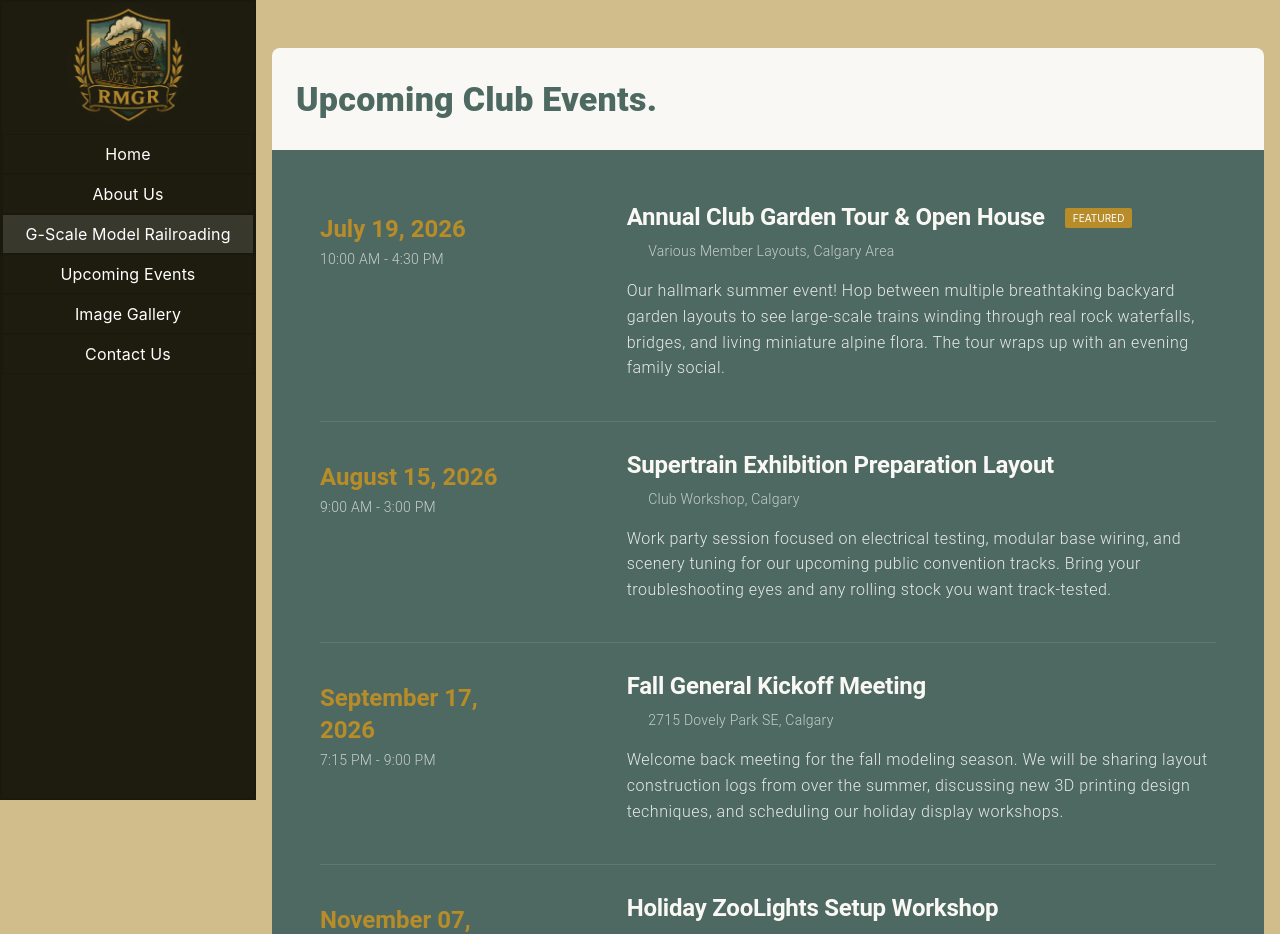
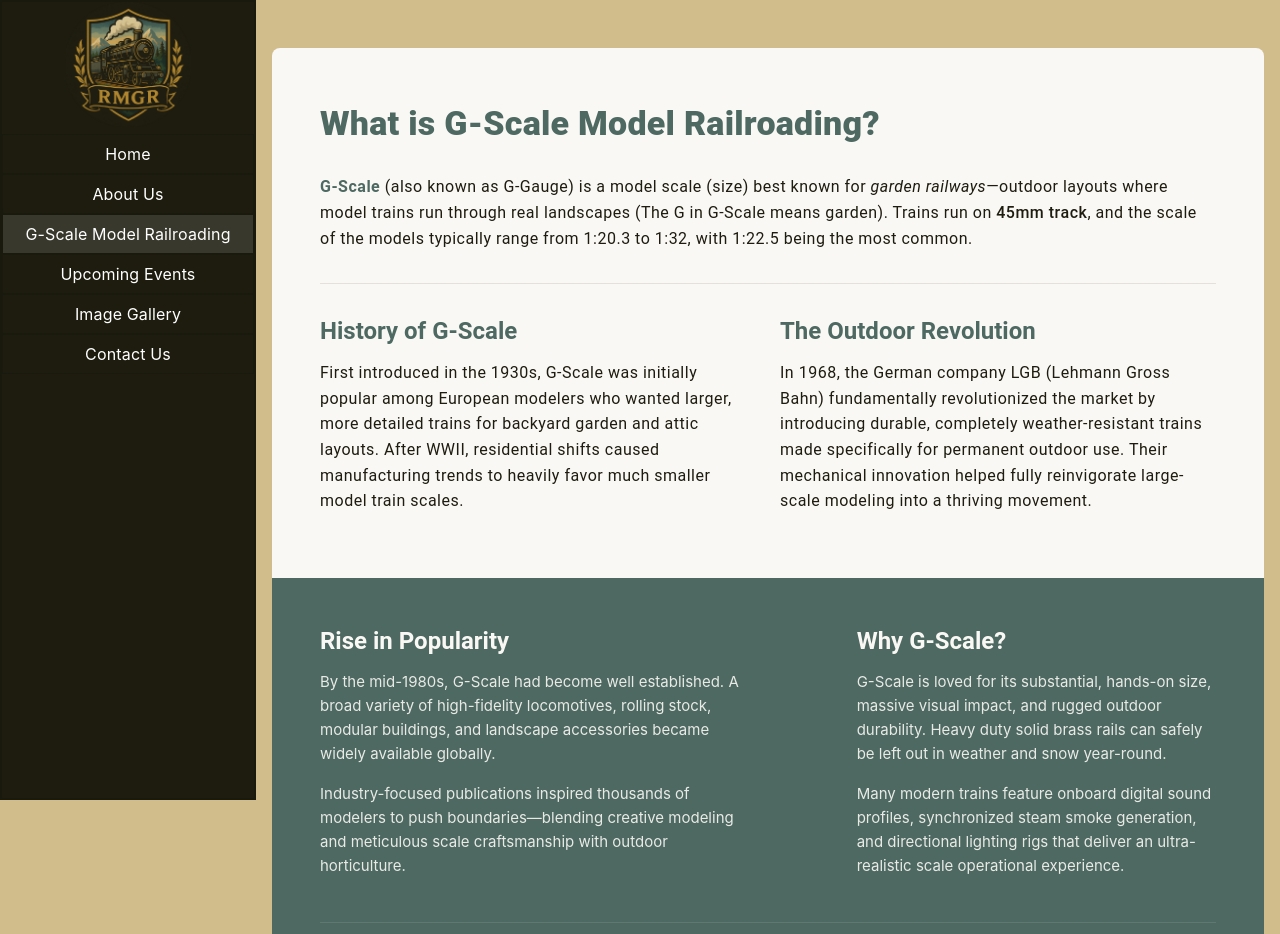
Before and after one commit to TylerSiwy/rocky-mountain-garden-railroaders, a Vue app in the folder rmgr-vue3/: page /g-scale in a window 1280 px wide. Shown: the top 934 px of the page. Built offline with nearby package versions, Linux system fonts and the light colour scheme.

Commit message:
Fix broken routing for G-Scale Page

```diff
--- a/rmgr-vue3/src/views/GScale.vue
+++ b/rmgr-vue3/src/views/GScale.vue
@@ -1,125 +1,105 @@
 <script lang="ts" setup>
-import { computed, ref } from 'vue'
-
-defineOptions({ name: 'UpcomingEvents' })
-
-const eventData = ref([
-  {
-    title: 'Annual Club Garden Tour & Open House',
-    date: 'July 19, 2026',
-    time: '10:00 AM - 4:30 PM',
-    location: 'Various Member Layouts, Calgary Area',
-    description:
-      'Our hallmark summer event! Hop between multiple breathtaking backyard garden layouts to see large-scale trains winding through real rock waterfalls, bridges, and living miniature alpine flora. The tour wraps up with an evening family social.',
-    highlight: true,
-  },
-  {
-    title: 'Supertrain Exhibition Preparation Layout',
-    date: 'August 15, 2026',
-    time: '9:00 AM - 3:00 PM',
-    location: 'Club Workshop, Calgary',
-    description:
-      'Work party session focused on electrical testing, modular base wiring, and scenery tuning for our upcoming public convention tracks. Bring your troubleshooting eyes and any rolling stock you want track-tested.',
-  },
-  {
-    title: 'Fall General Kickoff Meeting',
-    date: 'September 17, 2026',
-    time: '7:15 PM - 9:00 PM',
-    location: '2715 Dovely Park SE, Calgary',
-    description:
-      'Welcome back meeting for the fall modeling season. We will be sharing layout construction logs from over the summer, discussing new 3D printing design techniques, and scheduling our holiday display workshops.',
-    highlight: false,
-  },
-  {
-    title: 'Holiday ZooLights Setup Workshop',
-    date: 'November 07, 2026',
-    time: '10:00 AM - 2:00 PM',
-    location: 'Calgary Zoo, AB',
-    description:
-      'Initial construction and track-laying session for our famous winter display at ZooLights. Volunteers are needed to assemble weather-resistant town layouts and run power conduits.',
-  },
-])
-
-const upcomingEvents = computed(() => {
-  return eventData.value.filter((event) => {
-    const eventDateObj = new Date(event.date)
-    eventDateObj.setHours(23, 59, 59, 999)
-    return eventDateObj >= new Date()
-  })
-})
+// Ensuring the component instance name matches the descriptor inside your routes configuration file perfectly
+defineOptions({ name: 'GScaleInfo' })
 </script>
 
 <template>
   <v-container class="py-12 px-4 bg-background" fluid>
     <v-row justify="center" no-gutters>
-      <v-col class="bg-surface pa-6 rounded-t-lg" cols="12">
+      <v-col class="bg-surface pa-6 pa-sm-12 rounded-t-lg" cols="12">
         <v-card class="w-100 bg-surface" flat>
-          <v-card-item class="pa-0">
+          <v-card-item class="pa-0 mb-6">
             <v-card-title class="text-h4 font-weight-black text-primary pa-0">
-              Upcoming Club Events.
+              What is G-Scale Model Railroading?
             </v-card-title>
           </v-card-item>
+
+          <v-card-text class="pa-0 text-body-1 text-on-surface">
+            <p class="mb-4">
+              <span class="font-weight-bold text-primary">G-Scale</span> (also known as G-Gauge) is
+              a model scale (size) best known for <em>garden railways</em>—outdoor layouts where
+              model trains run through real landscapes (The G in G-Scale means garden). Trains run
+              on <span class="font-weight-medium">45mm track</span>, and the scale of the models
+              typically range from 1:20.3 to 1:32, with 1:22.5 being the most common.
+            </p>
+
+            <v-divider class="my-8 opacity-10"></v-divider>
+
+            <v-row justify="space-between">
+              <v-col class="pe-md-6" cols="12" md="6">
+                <div class="text-h5 font-weight-bold text-primary mb-3">History of G-Scale</div>
+                <p class="mb-4">
+                  First introduced in the 1930s, G-Scale was initially popular among European
+                  modelers who wanted larger, more detailed trains for backyard garden and attic
+                  layouts. After WWII, residential shifts caused manufacturing trends to heavily
+                  favor much smaller model train scales.
+                </p>
+              </v-col>
+
+              <v-col cols="12" md="6">
+                <div class="text-h5 font-weight-bold text-primary mb-3">The Outdoor Revolution</div>
+                <p>
+                  In 1968, the German company LGB (Lehmann Gross Bahn) fundamentally revolutionized
+                  the market by introducing durable, completely weather-resistant trains made
+                  specifically for permanent outdoor use. Their mechanical innovation helped fully
+                  reinvigorate large-scale modeling into a thriving movement.
+                </p>
+              </v-col>
+            </v-row>
+          </v-card-text>
         </v-card>
       </v-col>
 
       <v-col class="bg-primary pa-6 pa-sm-12 rounded-b-lg" cols="12">
         <v-card class="w-100 text-surface" color="transparent" flat>
-          <div v-if="upcomingEvents.length === 0" class="text-center py-12 opacity-70">
-            <v-icon class="mb-2 d-block mx-auto" icon="mdi-calendar-blank" size="large"></v-icon>
-            <div class="text-h6 font-weight-light">No upcoming events scheduled right now.</div>
-            <div class="text-body-2 opacity-80 mt-1">
-              Check back soon or send us a message via our contact page!
-            </div>
-          </div>
+          <v-row class="mb-6" justify="space-between">
+            <v-col class="pe-md-6 mb-6 mb-md-0" cols="12" md="6">
+              <div class="text-h5 font-weight-bold mb-3">Rise in Popularity</div>
+              <p class="mb-4 opacity-90">
+                By the mid-1980s, G-Scale had become well established. A broad variety of
+                high-fidelity locomotives, rolling stock, modular buildings, and landscape
+                accessories became widely available globally.
+              </p>
+              <p class="opacity-90">
+                Industry-focused publications inspired thousands of modelers to push
+                boundaries—blending creative modeling and meticulous scale craftsmanship with
+                outdoor horticulture.
+              </p>
+            </v-col>
 
-          <div v-for="(event, index) in upcomingEvents" :key="index">
-            <v-row align="start" class="py-4" justify="space-between">
-              <v-col cols="12" md="3" sm="4">
-                <div class="text-h5 font-weight-bold text-secondary mb-1">
-                  {{ event.date }}
-                </div>
-                <div class="text-body-2 font-weight-light opacity-70">
-                  {{ event.time }}
-                </div>
-              </v-col>
+            <v-col cols="12" md="5">
+              <div class="text-h5 font-weight-bold mb-3">Why G-Scale?</div>
+              <p class="mb-4 opacity-90">
+                G-Scale is loved for its substantial, hands-on size, massive visual impact, and
+                rugged outdoor durability. Heavy duty solid brass rails can safely be left out in
+                weather and snow year-round.
+              </p>
+              <p class="opacity-90">
+                Many modern trains feature onboard digital sound profiles, synchronized steam smoke
+                generation, and directional lighting rigs that deliver an ultra-realistic scale
+                operational experience.
+              </p>
+            </v-col>
+          </v-row>
 
-              <v-col class="pt-2 pt-sm-0" cols="12" md="8" sm="8">
-                <div class="d-flex align-center flex-wrap gap-2 mb-2">
-                  <h3 class="text-h5 font-weight-bold tracking-tight">{{ event.title }}</h3>
+          <v-divider class="my-8 opacity-10" color="surface"></v-divider>
 
-                  <v-chip
-                    v-if="event.highlight"
-                    class="font-weight-bold ms-sm-3 px-2 rounded-sm"
-                    color="secondary"
-                    size="x-small"
-                    variant="flat"
-                  >
-                    FEATURED
-                  </v-chip>
-                </div>
-
-                <div class="d-flex align-center text-body-2 opacity-70 mb-4 font-weight-light">
-                  <v-icon
-                    class="me-1 opacity-60"
-                    color="secondary"
-                    icon="mdi-map-marker-outline"
-                    size="small"
-                  ></v-icon>
-                  {{ event.location }}
-                </div>
-
-                <p class="text-body-1 font-weight-light opacity-90">
-                  {{ event.description }}
-                </p>
-              </v-col>
-            </v-row>
-
-            <v-divider
-              v-if="index < upcomingEvents.length - 1"
-              class="my-6 opacity-10"
-              color="surface"
-            ></v-divider>
-          </div>
+          <v-row no-gutters>
+            <v-col cols="12">
+              <div class="text-h5 font-weight-bold mb-2">Want to Learn More?</div>
+              <p class="text-body-1 font-weight-light opacity-90">
+                For official international modeling standards, track clearances, and code
+                guidelines, explore the comprehensive resources provided by the
+                <a
+                  class="text-secondary font-weight-medium text-decoration-underline"
+                  href="https://www.nmra.org"
+                  rel="noopener"
+                  target="_blank"
+                  >National Model Railroad Association Website</a
+                >.
+              </p>
+            </v-col>
+          </v-row>
         </v-card>
       </v-col>
     </v-row>
@@ -130,10 +110,7 @@ const upcomingEvents = computed(() => {
 p {
   line-height: 1.6 !important;
 }
-.tracking-tight {
-  letter-spacing: -0.01em !important;
-}
-.gap-2 {
-  gap: 8px;
+a.text-secondary:hover {
+  opacity: 0.83;
 }
 </style>
```
